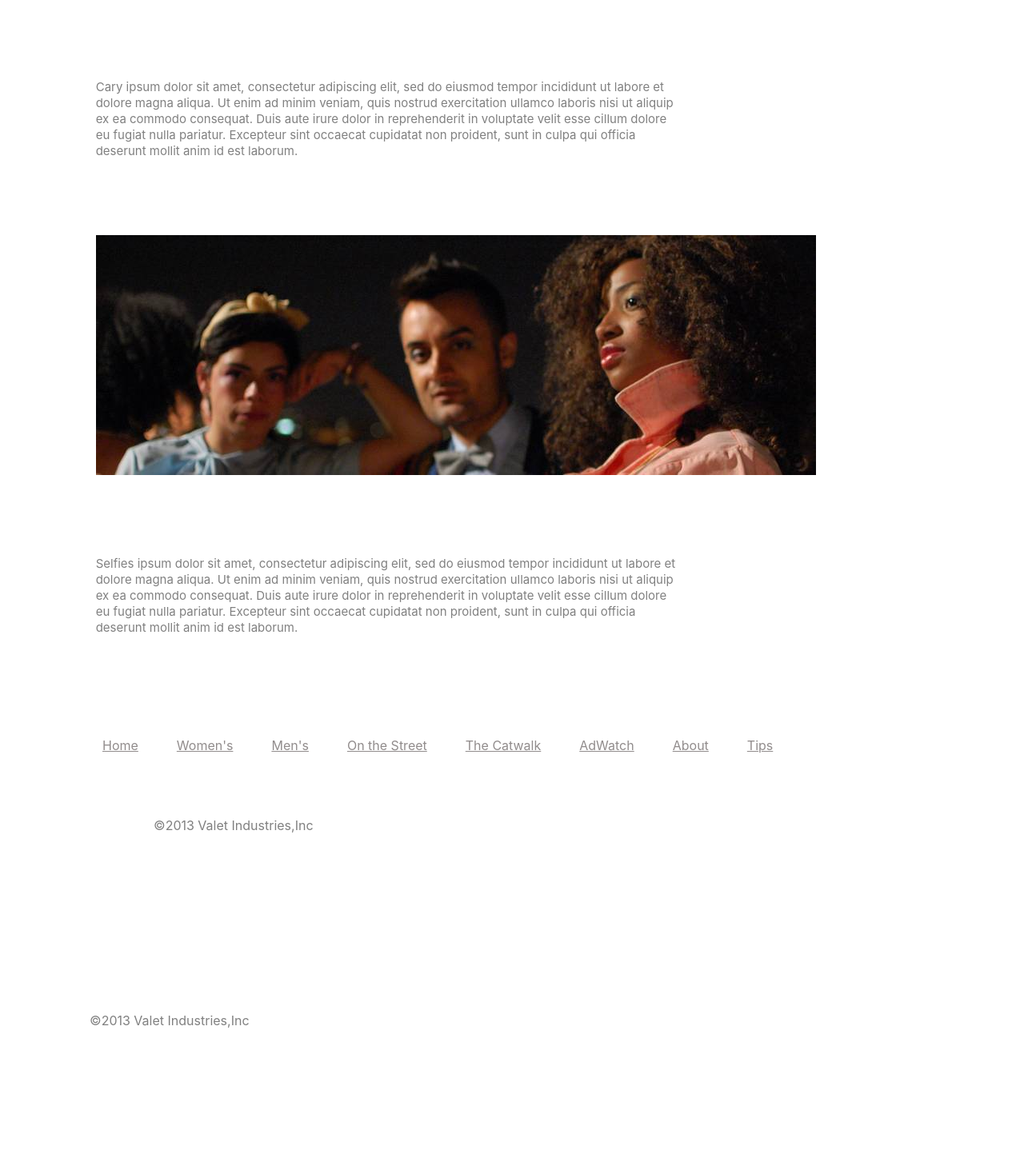
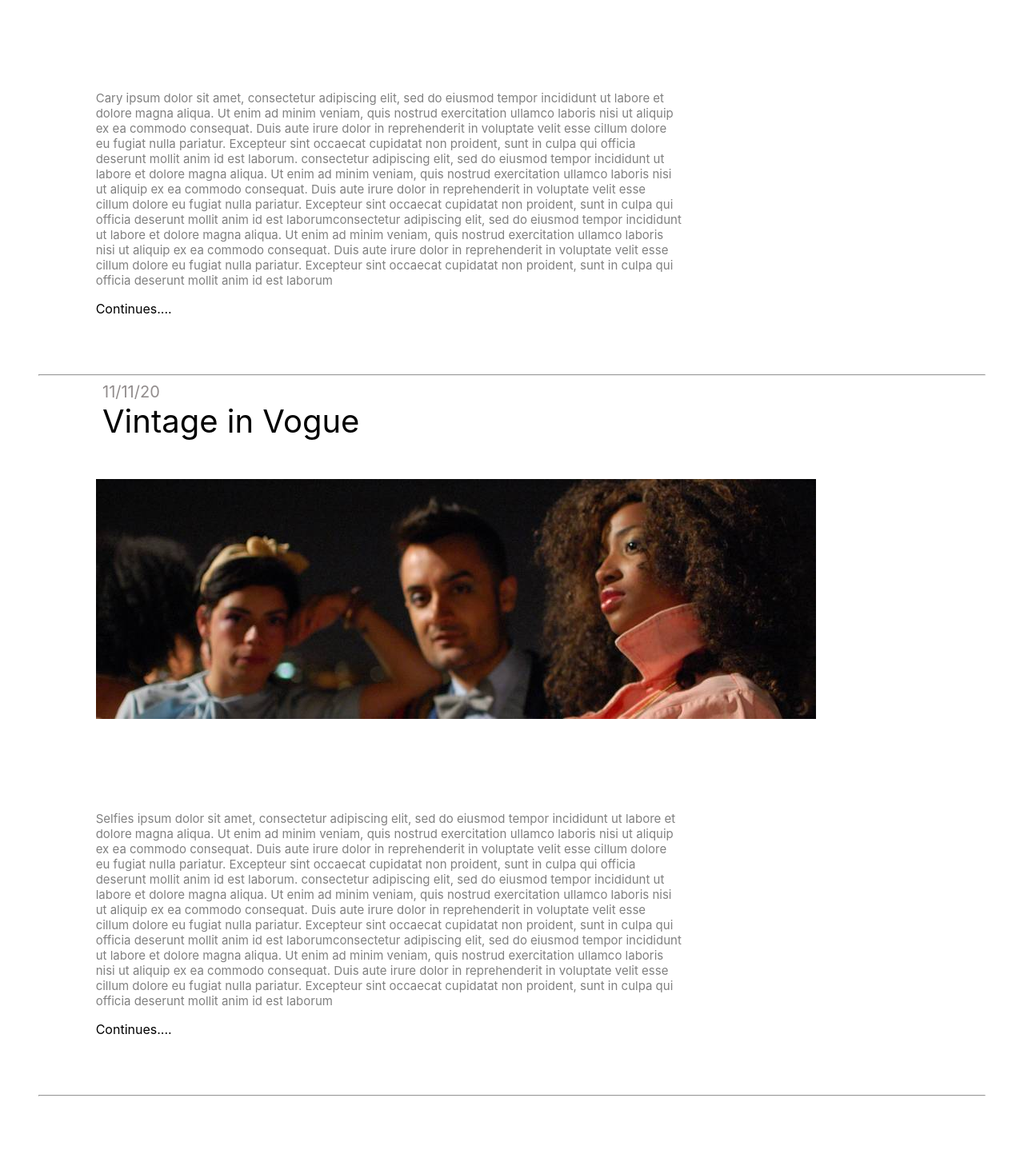
Before and after one commit to pankajajoshi/ReactLessons, a React (Create React App) app in the folder Fashion_Blog_Mocup_React/w8d4-fashionblogrecreatemockup-react/: page / in a window 1280 px wide. Shown: the part 772-2210 px from the top of the page at 80% size. Before the commit the page ends 2170 px from the top, so only its background shows below. Built offline with nearby package versions, Linux system fonts and the light colour scheme.

Commit message:
extra paragraph added

```diff
--- a/Fashion_Blog_Mocup_React/w8d4-fashionblogrecreatemockup-react/src/App.js
+++ b/Fashion_Blog_Mocup_React/w8d4-fashionblogrecreatemockup-react/src/App.js
@@ -28,27 +28,52 @@ function App() {
             <div className='img2content'>
               <img src={img1} alt="img1" /></div>
               <div className="divfirstpara">
-              <span className="firstpara" >
+              <p className="firstpara" >
                 Cary ipsum dolor sit amet, consectetur adipiscing elit, sed do eiusmod tempor incididunt ut labore et dolore magna aliqua.
                 Ut enim ad minim veniam, quis nostrud exercitation ullamco laboris nisi ut aliquip ex ea commodo consequat.
                 Duis aute irure dolor in reprehenderit in voluptate velit esse cillum dolore eu fugiat nulla pariatur.
                  Excepteur sint occaecat cupidatat
-                non proident, sunt in culpa qui officia deserunt mollit anim id est laborum.</span>
+                non proident, sunt in culpa qui officia deserunt mollit anim id est laborum.
+                consectetur adipiscing elit, sed do eiusmod tempor incididunt ut labore et dolore magna aliqua.
+                Ut enim ad minim veniam, quis nostrud exercitation ullamco laboris nisi ut aliquip ex ea commodo consequat.
+                Duis aute irure dolor in reprehenderit in voluptate velit esse cillum dolore eu fugiat nulla pariatur.
+                 Excepteur sint occaecat cupidatat
+                non proident, sunt in culpa qui officia deserunt mollit anim id est laborumconsectetur adipiscing elit, sed do eiusmod tempor incididunt ut labore et dolore magna aliqua.
+                Ut enim ad minim veniam, quis nostrud exercitation ullamco laboris nisi ut aliquip ex ea commodo consequat.
+                Duis aute irure dolor in reprehenderit in voluptate velit esse cillum dolore eu fugiat nulla pariatur.
+                 Excepteur sint occaecat cupidatat
+                non proident, sunt in culpa qui officia deserunt mollit anim id est laborum</p>
+                <p className='continue'>Continues....</p>
                 </div>
-
+              <hr></hr>
+                <div className="datecontent">11/11/20</div>
+                <div
+             className="titlecontent">Vintage in Vogue</div>
               <div className='img2content'>
               <img src={img2} alt="img2" /></div>
               <div className="divsecondpara">
-              <span className="secondpara">Selfies ipsum dolor sit amet, consectetur adipiscing elit, sed do eiusmod tempor incididunt ut labore et dolore magna aliqua.
+              <p className="secondpara">Selfies ipsum dolor sit amet, consectetur adipiscing elit, sed do eiusmod tempor incididunt ut labore et dolore magna aliqua.
                 Ut enim ad minim veniam, quis nostrud exercitation ullamco laboris nisi ut aliquip ex ea commodo consequat.
                 Duis aute irure dolor in reprehenderit in voluptate velit esse cillum dolore eu fugiat nulla pariatur.
                  Excepteur sint occaecat cupidatat
-                non proident, sunt in culpa qui officia deserunt mollit anim id est laborum.</span>
+                non proident, sunt in culpa qui officia deserunt mollit anim id est laborum.
+                consectetur adipiscing elit, sed do eiusmod tempor incididunt ut labore et dolore magna aliqua.
+                Ut enim ad minim veniam, quis nostrud exercitation ullamco laboris nisi ut aliquip ex ea commodo consequat.
+                Duis aute irure dolor in reprehenderit in voluptate velit esse cillum dolore eu fugiat nulla pariatur.
+                 Excepteur sint occaecat cupidatat
+                non proident, sunt in culpa qui officia deserunt mollit anim id est laborumconsectetur adipiscing elit, sed do eiusmod tempor incididunt ut labore et dolore magna aliqua.
+                Ut enim ad minim veniam, quis nostrud exercitation ullamco laboris nisi ut aliquip ex ea commodo consequat.
+                Duis aute irure dolor in reprehenderit in voluptate velit esse cillum dolore eu fugiat nulla pariatur.
+                 Excepteur sint occaecat cupidatat
+                non proident, sunt in culpa qui officia deserunt mollit anim id est laborum</p>
+                <p className='continue'>Continues....</p>
+
               </div>
+              <hr></hr>
         </div>
       </article>
       <Footerbar />
-                <div className="copyrightfooter">©2013 Valet Industries,Inc</div>
+
     </div>
   );
 }
```
